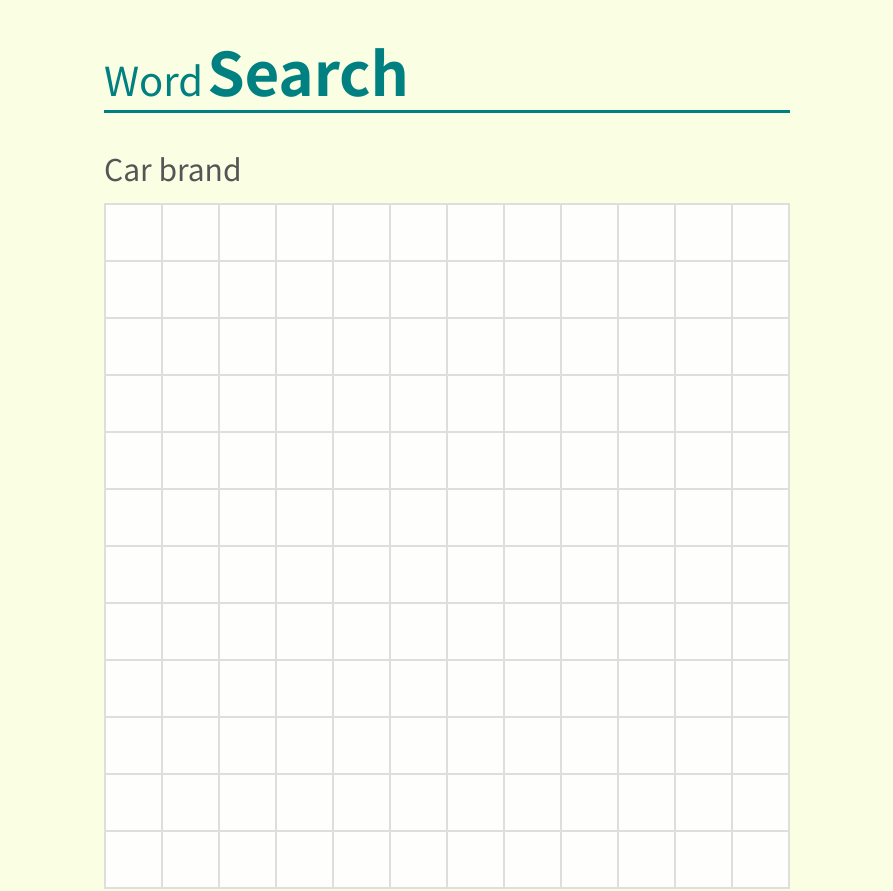
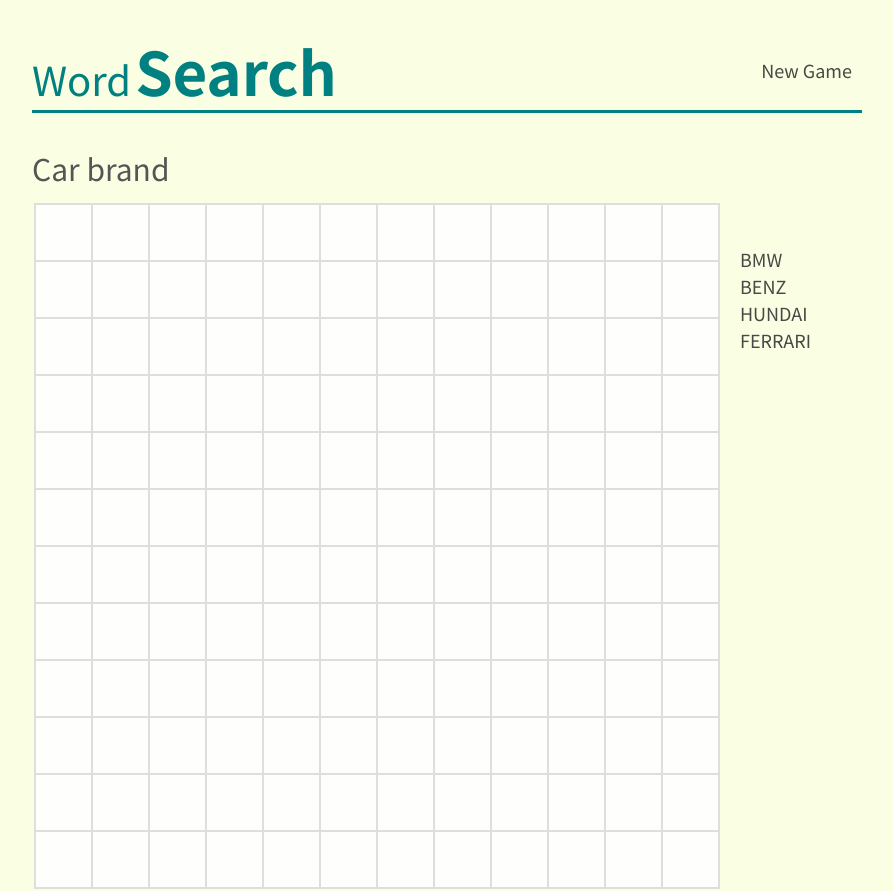
Before and after one commit to yonghun16/wordsearch, a plain HTML site: page static/index.html in a window 1280 px wide. Shown: the top 891 px of the page, without its empty margins (193-1086 px from the left). Drawn offline with Linux system fonts and the light colour scheme; no server answers.

Commit message:
main grid

```diff
--- a/static/css/header.css
+++ b/static/css/header.css
@@ -1,13 +1,18 @@
 .header-container {
   display: flex;
   justify-content: center
+}
+
+.logo-container {
+  display: flex;
+  justify-content: space-between;
 }
 
 .logo {
   display: flex;
   flex-direction: column;
   justify-content: flex-end;
-  width: 686px;
+  width: 830px;
   height: 100px;
   padding-bottom: 10px;
   border-bottom: 3px solid #008080;
@@ -23,3 +28,16 @@
   font-weight: bold;
   font-family: 'Noto Sans KR', sans-serif;
 }
+
+.menu-container {
+  display: flex;
+  flex-direction: column;
+  justify-content: center;
+}
+
+.new {
+  color: #484844;
+  font-size: 18px;
+  font-family: 'Noto Sans KR', sans-serif;
+  padding-right: 10px;
+}
--- a/static/css/main.css
+++ b/static/css/main.css
@@ -8,7 +8,7 @@
   font-size: 30px;
   font-family: 'Noto Sans KR', sans-serif;
   color: #555;
-  width: 686px;
+  width: 830px;
 }
 
 .gird-container {
@@ -41,3 +41,16 @@
   font-size: 20px;
   font-weight: bold;
 }
+
+.words{
+  display: flex;
+  flex-direction: column;
+  align-items: top;
+  width: 100px;
+  height: 600px;
+  padding: 20px;
+  line-height: 1.5em;
+  color: #484844;
+  font-size: 18px;
+  font-family: 'Noto Sans KR', sans-serif;
+}
--- a/static/index.html
+++ b/static/index.html
@@ -13,9 +13,14 @@
     <header>
       <div class="header-container">
         <div class="logo">
-          <div class="logo__container">
-            <span class="logo__word">Word</span>
-            <span class="logo__search">Search</span>
+          <div class="logo-container">
+            <div>
+              <span class="logo__word">Word</span>
+              <span class="logo__search">Search</span>
+            </div>
+            <div class="menu-container">
+              <div class="new">New Game</div>
+            </div>
           </div>
         </div>
       </div>
@@ -27,6 +32,14 @@
       </div>
       <div class="gird-container">
         <div class="search-grid"></div>
+        <div class="words">
+          <ul>
+            <li>BMW</li>
+            <li>BENZ</li>
+            <li>HUNDAI</li>
+            <li>FERRARI</li>
+          </ul>
+        </div>
       </div>
     </main>
 
--- a/static/js/index.js
+++ b/static/js/index.js
@@ -1,3 +1,10 @@
-//import "./header.js";
 import "./main.js";
 import "./footer.js";
+
+async function createWord() {
+  const res = await fetch("/create")
+  const jsonRes = await res.json();
+  console.log(jsonRes);
+}
+
+createWord();
```
Also changed, not shown: static/assets/pencil.svg (added), 2 other files.
